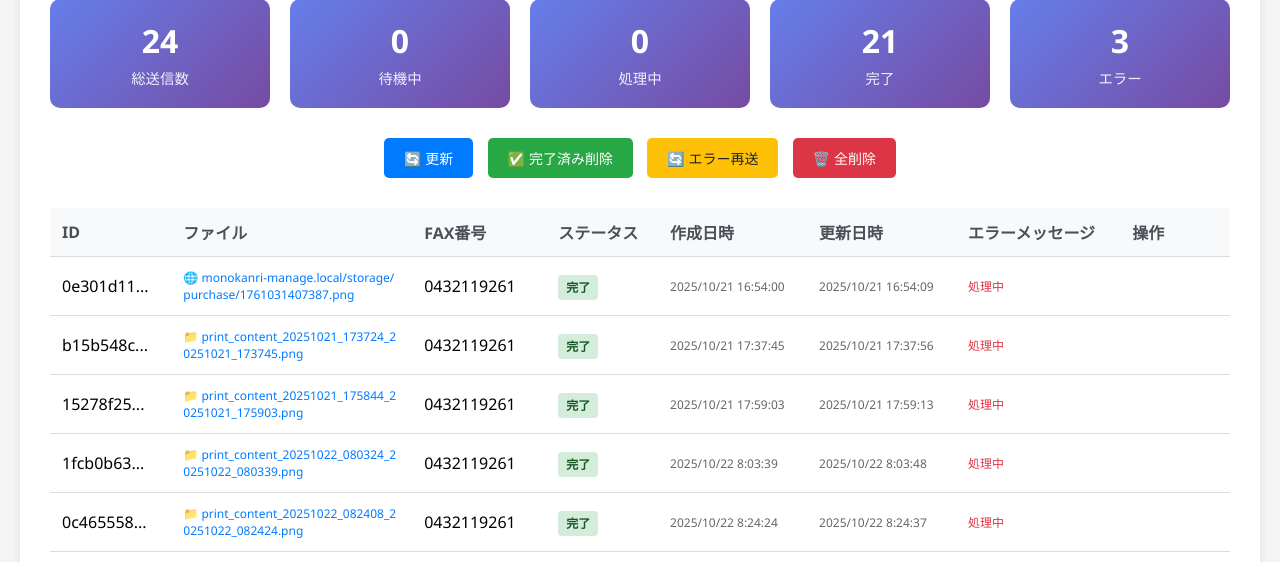
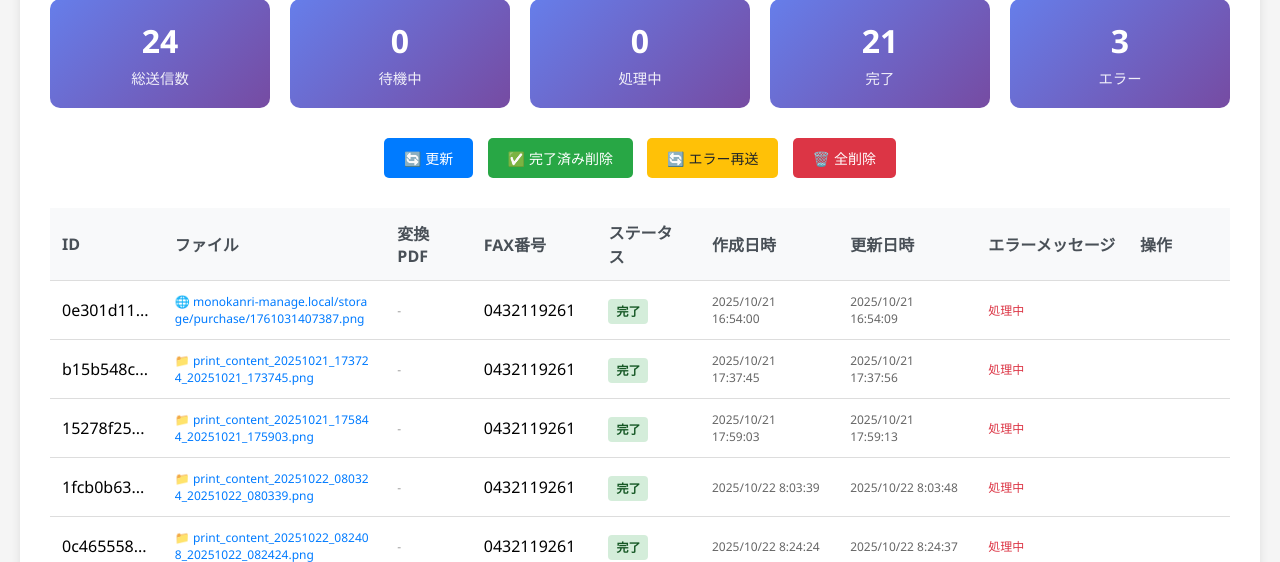
Before and after one commit to toxzwaza/fax-auto-sender, a Flask app: page / in a window 1280 px wide. Shown: the part 161-723 px from the top of the page. Run offline with Flask 3, Linux system fonts and the light colour scheme.

Commit message:
pdf変換した場合、変換後のファイルを表示するように変更

```diff
--- a/app.py
+++ b/app.py
@@ -73,7 +73,8 @@ def add_fax_request(file_url, fax_number):
         "status": 0,  # 0: 待機中, 1: 完了, -1: エラー, 2: 処理中
         "created_at": datetime.now().isoformat(),
         "updated_at": datetime.now().isoformat(),
-        "error_message": None
+        "error_message": None,
+        "converted_pdf_path": None  # PDF変換後のファイルパス
     }
 
     params_list.append(new_request)
@@ -95,6 +96,22 @@ def update_request_status(request_id, status, error_message=None):
             request["updated_at"] = datetime.now().isoformat()
             if error_message:
                 request["error_message"] = error_message
+            break
+
+    save_parameters(params_list)
+
+def update_request_converted_pdf(request_id, pdf_path):
+    """リクエストの変換後PDFファイルパスを更新"""
+    params_list = load_parameters()
+
+    if not isinstance(params_list, list):
+        print(f"パラメータデータが配列ではありません: {type(params_list)}")
+        return
+
+    for request in params_list:
+        if isinstance(request, dict) and request.get("id") == request_id:
+            request["converted_pdf_path"] = pdf_path
+            request["updated_at"] = datetime.now().isoformat()
             break
 
     save_parameters(params_list)
@@ -205,6 +222,9 @@ def process_single_fax_request(request_data):
             create_pdf_from_image(temp_path, pdf_path)
             os.remove(temp_path)
             send_path = pdf_path
+
+            # 変換後のPDFファイルパスを保存
+            update_request_converted_pdf(request_id, os.path.abspath(pdf_path))
         else:
             send_path = temp_path
 
@@ -498,6 +518,35 @@ def view_file(request_id):
     except Exception as e:
         return jsonify({'success': False, 'error': str(e)}), 500
 
+@app.route('/view_converted_pdf/<request_id>', methods=['GET'])
+def view_converted_pdf(request_id):
+    """変換されたPDFファイルを表示"""
+    try:
+        params_list = load_parameters()
+        if not isinstance(params_list, list):
+            return jsonify({'success': False, 'error': 'パラメータデータが配列ではありません'}), 400
+
+        # 指定されたIDのリクエストを探す
+        for request in params_list:
+            if request.get("id") == request_id:
+                converted_pdf_path = request.get("converted_pdf_path")
+                if not converted_pdf_path:
+                    return jsonify({'success': False, 'error': '変換されたPDFファイルが見つかりません'}), 404
+
+                if os.path.exists(converted_pdf_path):
+                    with open(converted_pdf_path, 'rb') as f:
+                        file_content = f.read()
+
+                    from flask import Response
+                    return Response(file_content, mimetype='application/pdf')
+                else:
+                    print(f"変換されたPDFファイルが見つかりません: {converted_pdf_path}")
+                    return jsonify({'success': False, 'error': f'変換されたPDFファイルが見つかりません: {os.path.basename(converted_pdf_path)}'}), 404
+
+        return jsonify({'success': False, 'error': '該当する送信が見つかりません'}), 404
+    except Exception as e:
+        return jsonify({'success': False, 'error': str(e)}), 500
+
 if __name__ == '__main__':
     worker_thread = threading.Thread(target=fax_worker, daemon=True)
     worker_thread.start()
--- a/templates/admin.html
+++ b/templates/admin.html
@@ -182,6 +182,7 @@
                     <tr>
                         <th>ID</th>
                         <th>ファイル</th>
+                        <th>変換PDF</th>
                         <th>FAX番号</th>
                         <th>ステータス</th>
                         <th>作成日時</th>
@@ -254,6 +255,7 @@
                 const statusClass = getStatusClass(request.status);
                 const statusText = getStatusText(request.status);
                 const fileInfo = getFileInfo(request.file_url, request.id);
+                const convertedPdfInfo = getConvertedPdfInfo(request.converted_pdf_path, request.id);
                 const createdAt = formatDateTime(request.created_at);
                 const updatedAt = formatDateTime(request.updated_at);
                 const errorMsg = request.error_message || '';
@@ -262,6 +264,7 @@
                     <tr>
                         <td>${request.id.substring(0, 8)}...</td>
                         <td class="file-info">${fileInfo}</td>
+                        <td class="file-info">${convertedPdfInfo}</td>
                         <td>${request.fax_number}</td>
                         <td><span class="status ${statusClass}">${statusText}</span></td>
                         <td class="timestamp">${createdAt}</td>
@@ -308,6 +311,16 @@
             }
         }
 
+        // 変換されたPDFファイル情報を取得
+        function getConvertedPdfInfo(convertedPdfPath, requestId) {
+            if (!convertedPdfPath) {
+                return '<span style="color: #999;">-</span>';
+            }
+
+            const fileName = convertedPdfPath.split('/').pop() || convertedPdfPath.split('\\').pop();
+            return `<a href="/view_converted_pdf/${requestId}" target="_blank" class="file-link" onclick="handleConvertedPdfClick(event, '${requestId}')">📄 ${fileName}</a>`;
+        }
+
         // ファイルクリック時のエラーハンドリング
         function handleFileClick(event, requestId) {
             // ファイルが存在しない場合のエラーハンドリング
@@ -321,6 +334,22 @@
                 .catch(error => {
                     event.preventDefault();
                     alert('ファイルの読み込み中にエラーが発生しました。');
+                });
+        }
+
+        // 変換されたPDFファイルクリック時のエラーハンドリング
+        function handleConvertedPdfClick(event, requestId) {
+            // ファイルが存在しない場合のエラーハンドリング
+            fetch(`/view_converted_pdf/${requestId}`)
+                .then(response => {
+                    if (!response.ok) {
+                        event.preventDefault();
+                        alert('変換されたPDFファイルが見つかりません。ファイルが削除されている可能性があります。');
+                    }
+                })
+                .catch(error => {
+                    event.preventDefault();
+                    alert('PDFファイルの読み込み中にエラーが発生しました。');
                 });
         }
 
```
